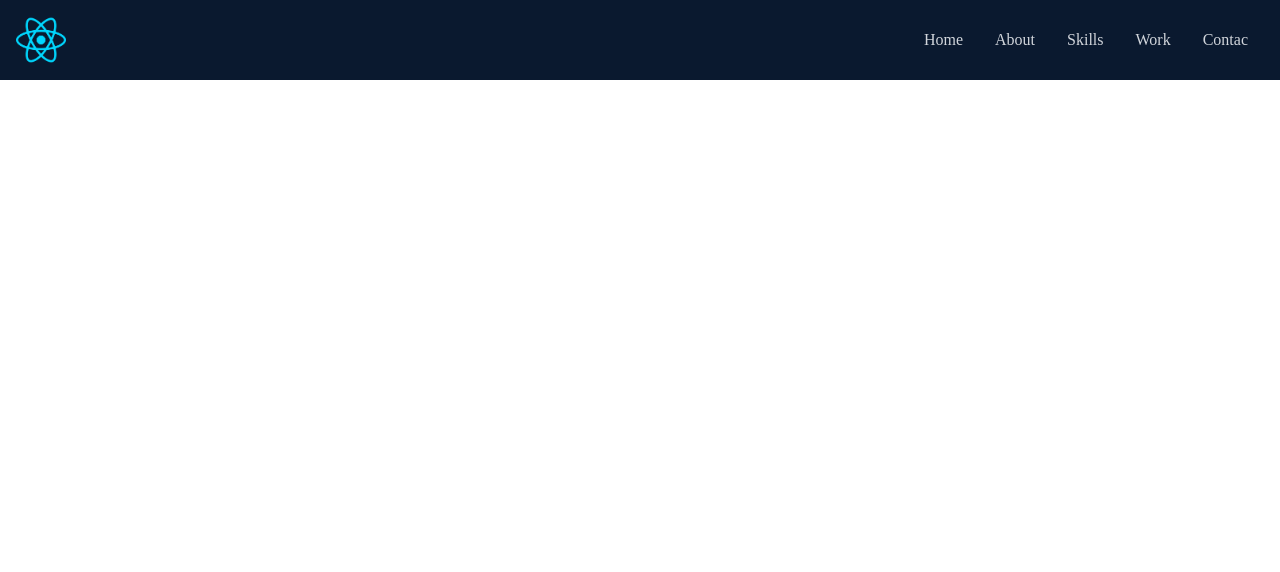
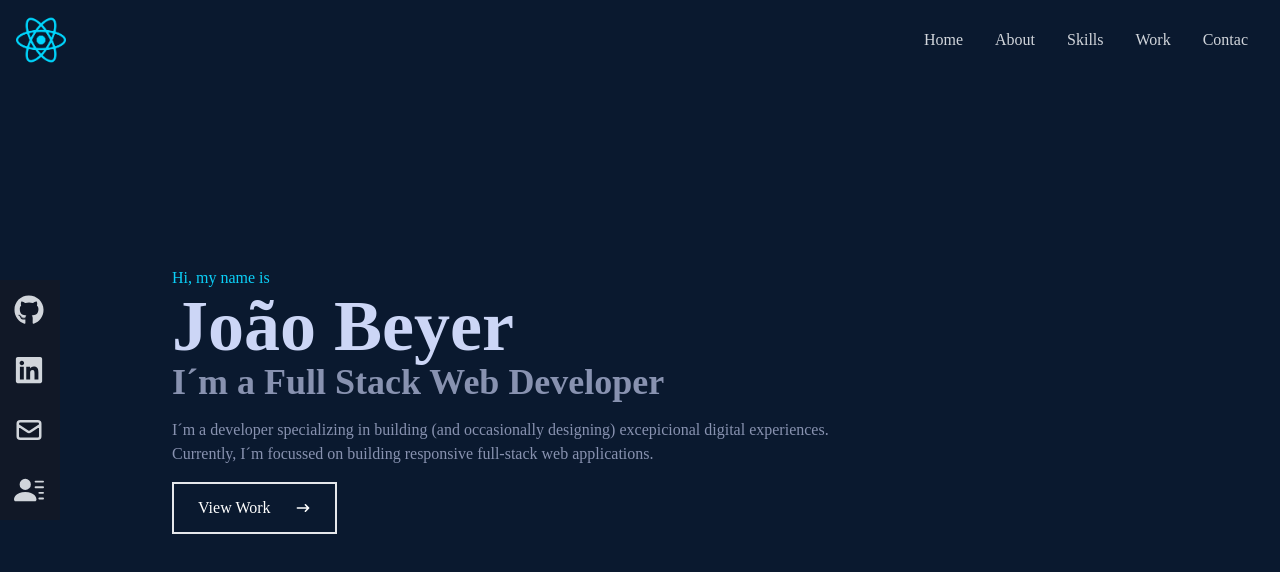
Before and after one commit to DantasBeyer/joaobeyer, a React (Create React App) app: page / in a window 1280 px wide. Shown: the top 572 px of the page. Built offline with nearby package versions, Linux system fonts and the light colour scheme.

Commit message:
Home css update

```diff
--- a/src/App.js
+++ b/src/App.js
@@ -1,9 +1,12 @@
+import Home from "./components/Home";
 import Navbar from "./components/Navbar";
+
 
 function App() {
   return (
     <div>
       <Navbar/>
+      <Home/>
     </div>
   );
 }
--- /dev/null
+++ b/src/components/About.jsx
@@ -0,0 +1,9 @@
+import React from 'react'
+
+const About = () => {
+  return (
+    <div>About</div>
+  )
+}
+
+export default About
--- /dev/null
+++ b/src/components/Home.jsx
@@ -0,0 +1,37 @@
+import React from 'react'
+import {HiArrowNarrowRight} from  'react-icons/hi'
+
+const Home = () => {
+  return (
+    <div name='home' className=' w-full h-screen bg-[#0a192f]'>
+
+        {/* Conteiner */}
+      <div className='max-w-[1000px] mx-auto px-8 flex flex-col justify-center h-full'>
+        <p className='text-[#0BD0F8]'>
+          Hi, my name is
+        </p>
+        <h1 className='text-4xl sm:text-7xl font-bold text-[#ccd6f6]'>
+          João Beyer
+        </h1>
+        <h2 className='text-4xl sm:text-7x1 font-bold text-[#8892b0] '>
+          I´m a Full Stack Web Developer
+        </h2>
+        <p className='text-[#8892b0] py-4 max-w-[700px]'>
+          I´m a developer specializing in building (and occasionally designing) excepicional digital experiences.
+          Currently, I´m focussed on building responsive full-stack web applications.
+        </p>
+        <div>
+          <button className='text-white  group border-2 px-6 py-3 flex items-center hover:bg-[#0BD0F8]'>
+            View Work
+            <span className=' group-hover:rotate-90 duration-300'>
+              <HiArrowNarrowRight className='ml-6'/>
+            </span>
+          </button>
+        </div>
+      </div>
+
+    </div>
+  )
+}
+
+export default Home
--- a/src/components/Navbar.jsx
+++ b/src/components/Navbar.jsx
@@ -1,6 +1,9 @@
 import React, {useState} from 'react'
 import Logo from '../assets/react.png'
-import {FaBars, FaTimes} from 'react-icons/fa'
+import {FaBars, FaTimes, FaGithub, FaLinkedin} from 'react-icons/fa'
+import {BsFillPersonLinesFill} from 'react-icons/bs'
+import {HiOutlineMail} from 'react-icons/hi'
+
 
 const Navbar = () => {
     const [nav, setNav] = useState(false)
@@ -23,7 +26,7 @@ const Navbar = () => {
 
         {/* Hamburger */}
         <div onClick={handleClick} className='md:hidden z-10'>
-          <FaBars/>
+          {!nav ? <FaBars/> : <FaTimes/>}
         </div>
 
         {/* Mobile Menu */}
@@ -37,7 +40,33 @@ const Navbar = () => {
 
 
         {/* Social Icons */}
-        <div className='hidden'>
+        <div className='hidden lg:flex fixed flex-col top-[35%] left-0'>
+          <ul>
+            <li className='w-[160px] h-[60px] flex justify-between items-center ml-[-100px] hover:ml-[-10px] duration-200 bg-gray-900' >
+              <a className='flex justify-between itens-center w-full text-gray-300'
+                 href='https://github.com/DantasBeyer' >
+                 GitHub <FaGithub size={30}/>
+              </a>
+            </li>
+            <li className='w-[160px] h-[60px] flex justify-between items-center ml-[-100px] hover:ml-[-10px] duration-200 bg-gray-900' >
+              <a className='flex justify-between itens-center w-full text-gray-300'
+                 href='https://www.linkedin.com/in/jo%C3%A3o-beyer-9b6b4a249/' >
+                 Linkedin <FaLinkedin size={30}/>
+              </a>
+            </li>
+            <li className='w-[160px] h-[60px] flex justify-between items-center ml-[-100px] hover:ml-[-10px] duration-200 bg-gray-900' >
+              <a className='flex justify-between itens-center w-full text-gray-300'
+                 href='/' >
+                 Email <HiOutlineMail size={30}/>
+              </a>
+            </li>
+            <li className='w-[160px] h-[60px] flex justify-between items-center ml-[-100px] hover:ml-[-10px] duration-200 bg-gray-900' >
+              <a className='flex justify-between itens-center w-full text-gray-300'
+                 href='/' >
+                Resume <BsFillPersonLinesFill size={30}/>
+              </a>
+            </li>
+          </ul>
         </div>
 
     </div>
```
